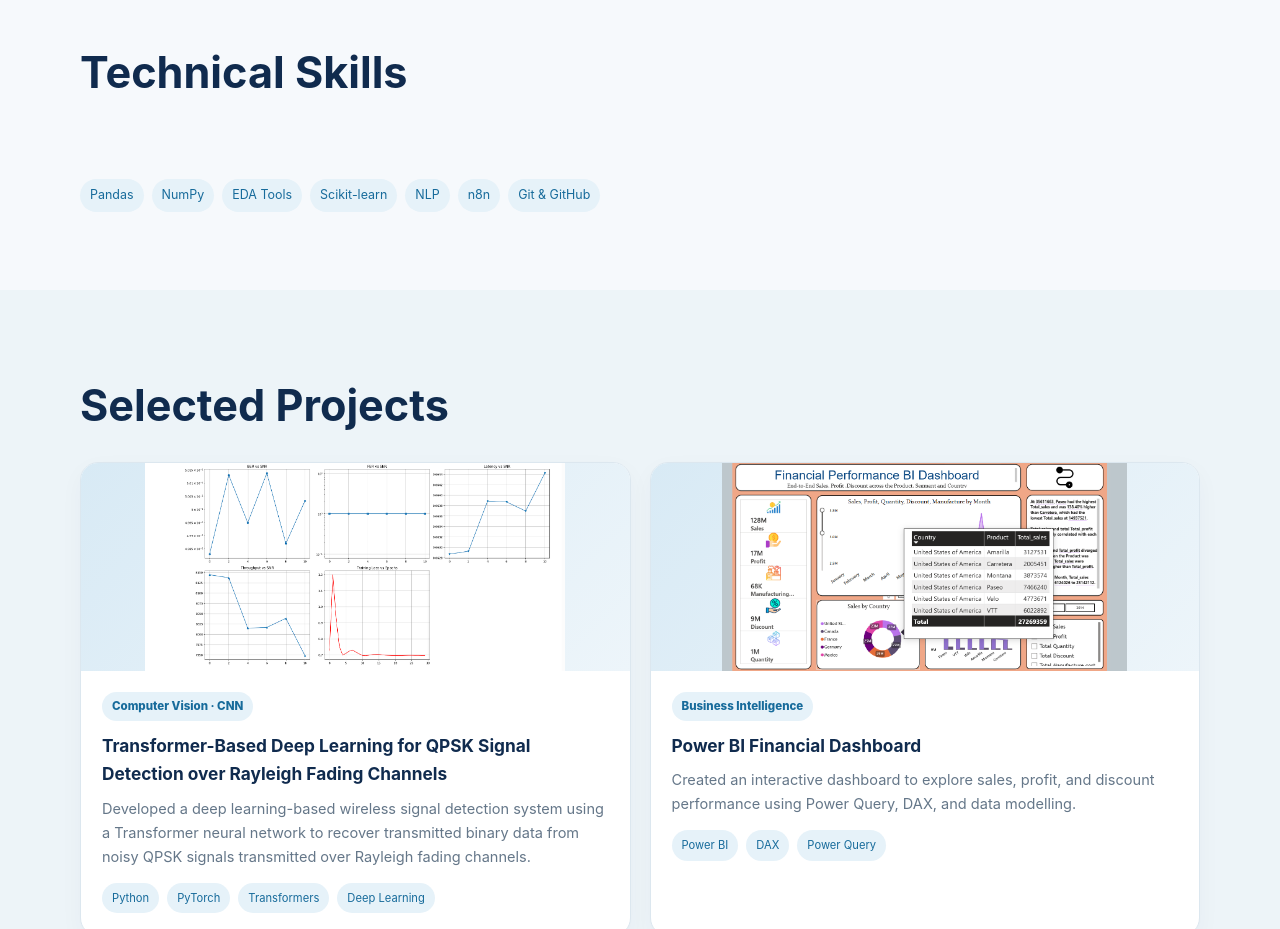
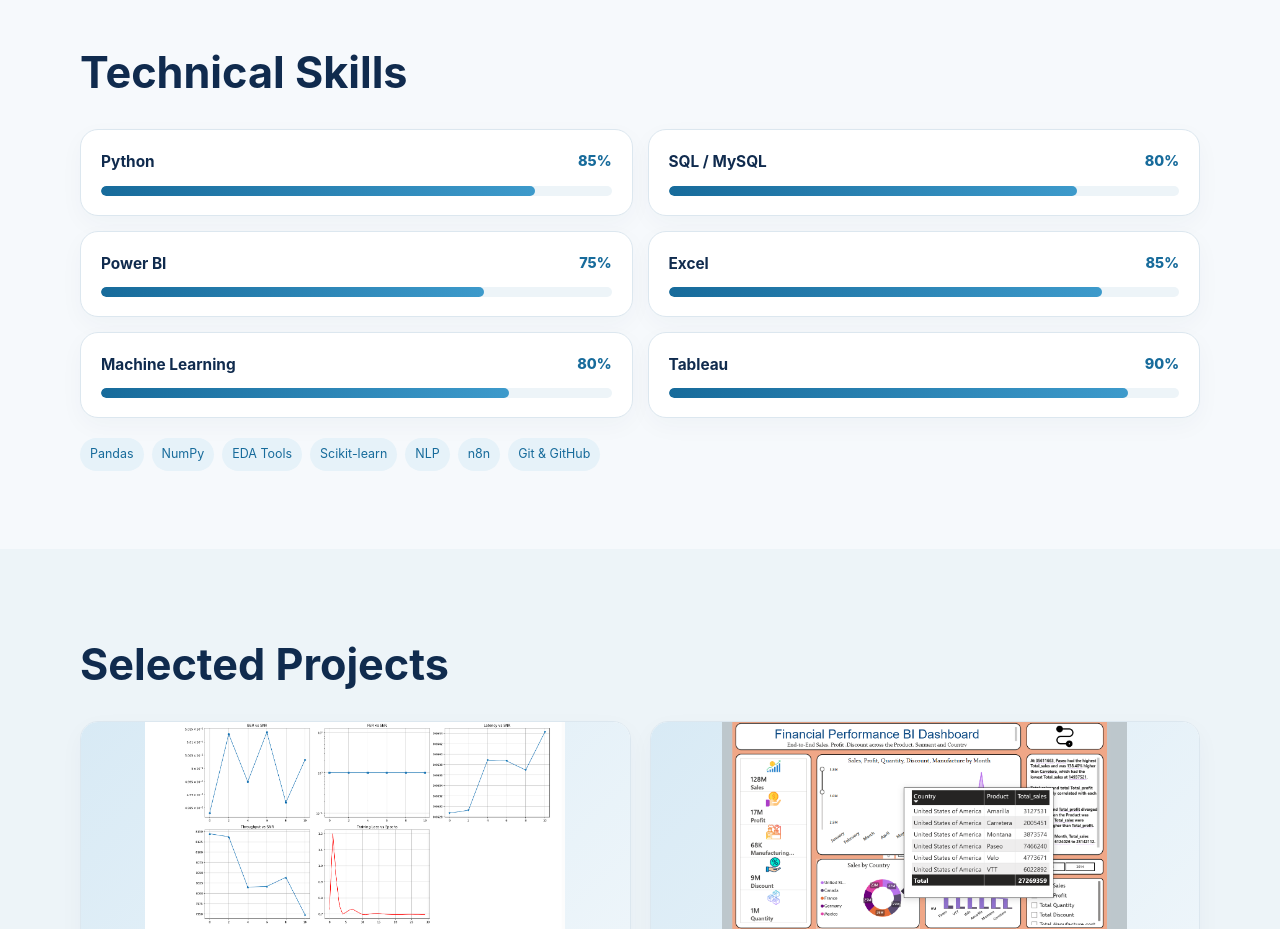
Before and after one commit to sanjaypixel/portfolio, a plain HTML site: page index.html in a window 1280 px wide. Shown: the part 1880-2809 px from the top of the page. Drawn offline with Linux system fonts and the light colour scheme; files whose address does not match are found by name.

Commit message:
fix skill

```diff
--- a/index.html
+++ b/index.html
@@ -88,25 +88,12 @@
       <div class="container">
         <div class="section-heading"><p class="section-kicker"></p><h2>Technical Skills</h2></div>
         <div class="skills-grid">
-
-<!-- Python -->
-<div class="progress-fill" data-level="85" style="width: 85%"></div>
-
-<!-- SQL -->
-<div class="progress-fill" data-level="80" style="width: 80%"></div>
-
-<!-- Power BI -->
-<div class="progress-fill" data-level="75" style="width: 75%"></div>
-
-<!-- Excel -->
-<div class="progress-fill" data-level="85" style="width: 85%"></div>
-
-<!-- Machine Learning -->
-<div class="progress-fill" data-level="80" style="width: 80%"></div>
-
-<!-- Tableau -->
-<div class="progress-fill" data-level="90" style="width: 90%"></div>
-
+          <div class="surface skill-card"><div class="skill-top"><h3>Python</h3><span>85%</span></div><div class="progress-track"><div class="progress-fill" data-level="85"></div></div></div>
+          <div class="surface skill-card"><div class="skill-top"><h3>SQL / MySQL</h3><span>80%</span></div><div class="progress-track"><div class="progress-fill" data-level="80"></div></div></div>
+          <div class="surface skill-card"><div class="skill-top"><h3>Power BI</h3><span>75%</span></div><div class="progress-track"><div class="progress-fill" data-level="75"></div></div></div>
+          <div class="surface skill-card"><div class="skill-top"><h3>Excel</h3><span>85%</span></div><div class="progress-track"><div class="progress-fill" data-level="85"></div></div></div>
+          <div class="surface skill-card"><div class="skill-top"><h3>Machine Learning</h3><span>80%</span></div><div class="progress-track"><div class="progress-fill" data-level="80"></div></div></div>
+          <div class="surface skill-card"><div class="skill-top"><h3>Tableau</h3><span>90%</span></div><div class="progress-track"><div class="progress-fill" data-level="90"></div></div></div>
         </div>
         <div class="skill-tags"><span>Pandas</span><span>NumPy</span><span>EDA Tools</span><span>Scikit-learn</span><span>NLP</span><span>n8n</span><span>Git & GitHub</span></div>
       </div>
```
